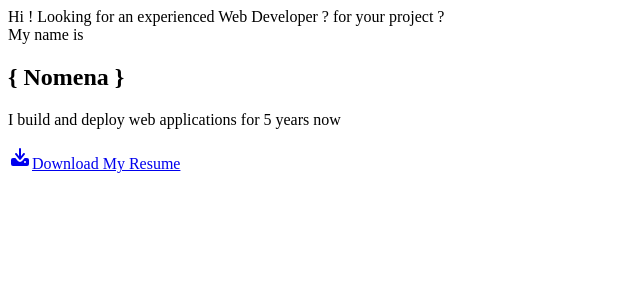
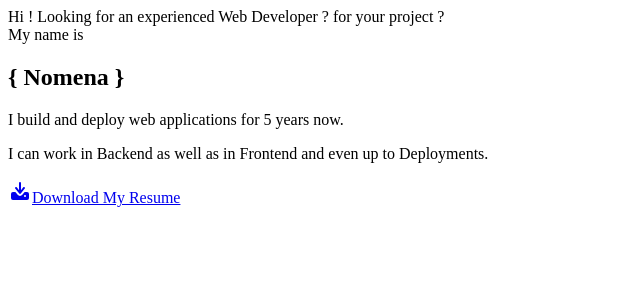
Before and after one commit to Ranotronarison/my-portfolio, a Next.js app: page /app/components/Hero in a window 1280 px wide. Shown: the top 300 px of the page, without its empty margins (0-640 px from the left). Built offline with nearby package versions, Linux system fonts and the light colour scheme.

Commit message:
update hero text

```diff
--- a/src/pages/app/components/Hero.js
+++ b/src/pages/app/components/Hero.js
@@ -11,7 +11,8 @@ export default function Hero() {
           <h1 className="text-5xl sm:text-6xl font-bold text-white px-0"><span className="bg-gray-500 rounded-sm">{`{ Nomena }`}</span></h1>
         </div>
         <div className="mb-16">
-          <p className="text-xl">I build and deploy web applications for <span className="font-semibold">{new Date().getFullYear() - 2019} years</span> now</p>
+          <p className="text-xl">I build and deploy web applications for <span className="font-semibold">{new Date().getFullYear() - 2019} years</span> now.</p>
+          <p>I can work in Backend as well as in Frontend and even up to Deployments.</p>
         </div>
         <div className="mb-16">
           <Link href={"https://drive.google.com/file/d/1XTB_4-hmGIUUAB6RlrXmCL9zX4zhW6bd/view?usp=drive_link"} target="_blank" className="rounded-full bg-neutral-950 py-2 px-5 text-white hover:bg-neutral-800 text-base text-center focus:ring-2 focus:ring-neutral-400">
```
